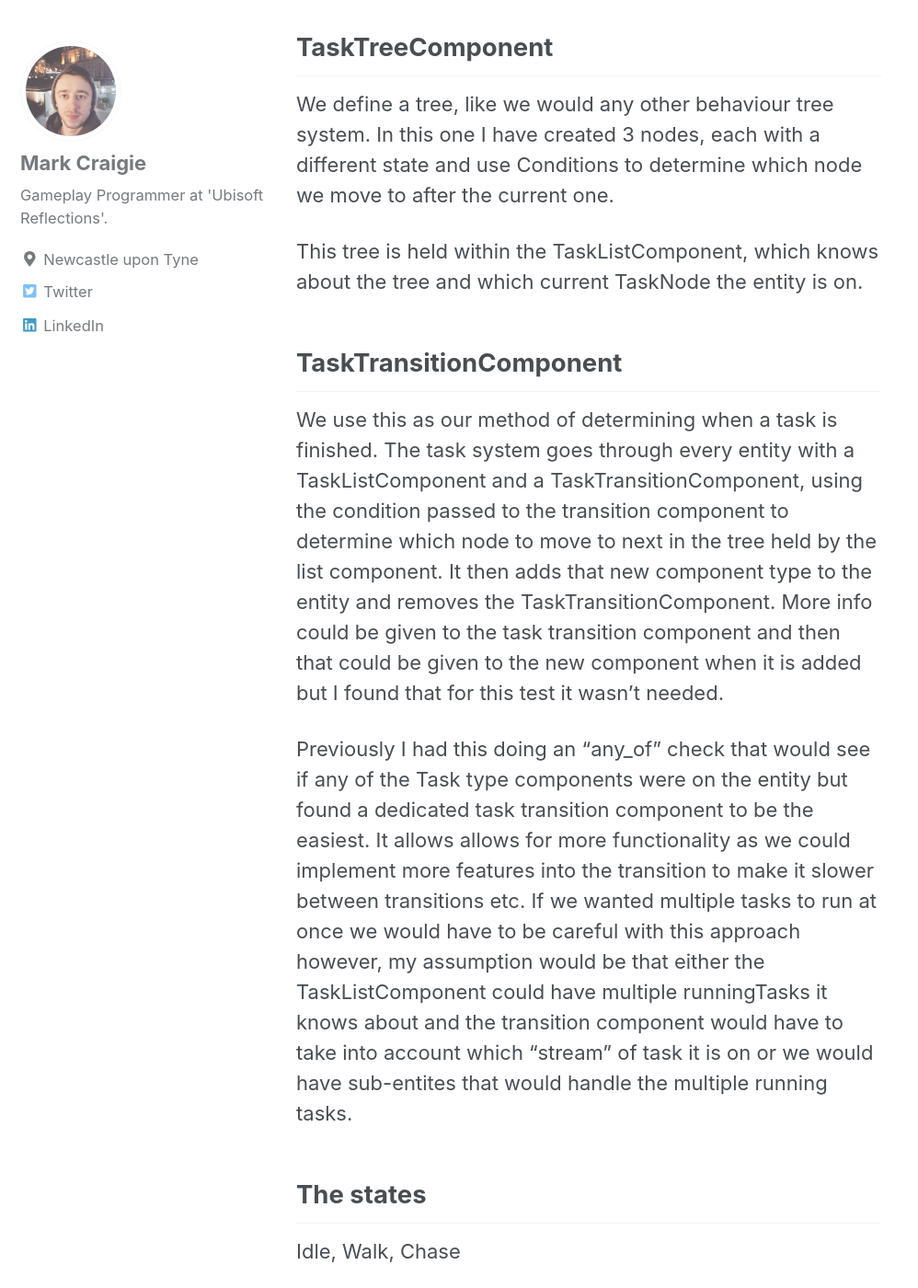
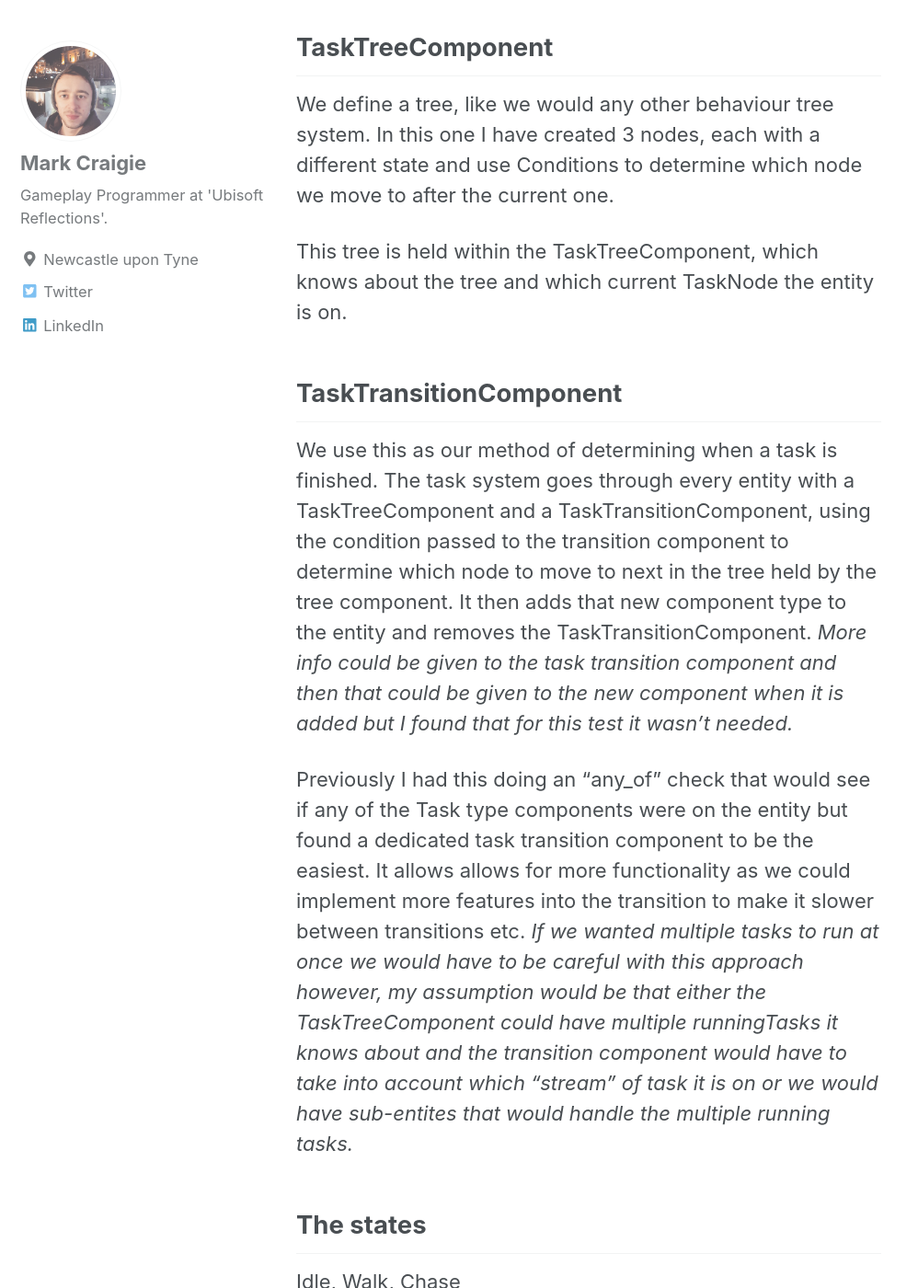
Before and after one commit to LeSmurk/CraigieDev, a Jekyll site: the page built from _pages/ecstasks.md, in a window 1280 px wide and 1400 px high, scrolled down 574 px. Shown: the whole window at 92% size, without its empty margins (0-998 px from the left). Built offline with Jekyll 4.4.1, drawn with Linux system fonts in a browser that asks for light colours; nearby versions of some CDN libraries.

Commit message:
Update ecstasks.md

```diff
--- a/_pages/ecstasks.md
+++ b/_pages/ecstasks.md
@@ -14,15 +14,15 @@ My aim was to create a behaviour tree system where a tree could be defined and a
 We define a tree, like we would any other behaviour tree system.
 In this one I have created 3 nodes, each with a different state and use Conditions to determine which node we move to after the current one.
 
-This tree is held within the TaskListComponent, which knows about the tree and which current TaskNode the entity is on.
+This tree is held within the TaskTreeComponent, which knows about the tree and which current TaskNode the entity is on.
 
 ## TaskTransitionComponent ##
 We use this as our method of determining when a task is finished.
-The task system goes through every entity with a TaskListComponent and a TaskTransitionComponent, using the condition passed to the transition component to determine which node to move to next in the tree held by the list component. It then adds that new component type to the entity and removes the TaskTransitionComponent. More info could be given to the task transition component and then that could be given to the new component
-when it is added but I found that for this test it wasn't needed.
+The task system goes through every entity with a TaskTreeComponent and a TaskTransitionComponent, using the condition passed to the transition component to determine which node to move to next in the tree held by the tree component. It then adds that new component type to the entity and removes the TaskTransitionComponent.
+_More info could be given to the task transition component and then that could be given to the new component when it is added but I found that for this test it wasn't needed._
 
 Previously I had this doing an "any_of" check that would see if any of the Task type components were on the entity but found a dedicated task transition component to be the easiest. It allows allows for more functionality as we could implement more features into the transition to make it slower between transitions etc.
-If we wanted multiple tasks to run at once we would have to be careful with this approach however, my assumption would be that either the TaskListComponent could have multiple runningTasks it knows about and the transition component would have to take into account which "stream" of task it is on or we would have sub-entites that would handle the multiple running tasks.
+_If we wanted multiple tasks to run at once we would have to be careful with this approach however, my assumption would be that either the TaskTreeComponent could have multiple runningTasks it knows about and the transition component would have to take into account which "stream" of task it is on or we would have sub-entites that would handle the multiple running tasks._
 
 
 ## The states ##
@@ -49,7 +49,7 @@ The target system was done independently from the states but could be anything r
 There is a LookirComponent that defines where the current entity is looking as well as its view distance and angle
 During the target system update we use this along with the STransformComponent to find all entities within its view
 
-Here we could add an extra component to define components we actually want to target (like players) and not just everything with a TransformComponent (like another NPC or a random static object) but this test doesn't have any of those in the scene.
+_Here we could add an extra component to define components we actually want to target (like players) and not just everything with a TransformComponent (like another NPC or a random static object) but this test doesn't have any of those in the scene._
 
 When a target is found, we adjust the look direction inside of the LookDirComponent so it is looking directly at the target add a ViewTargetComponent onto the entity that is doing the searching and pass it the entity ID of the target it views.
 During this update we can also check every entity with a ViewTargetComponent and a LookDirComponent to see if the target specific is still in view. If not, we remove the ViewTargetComponent.
```
